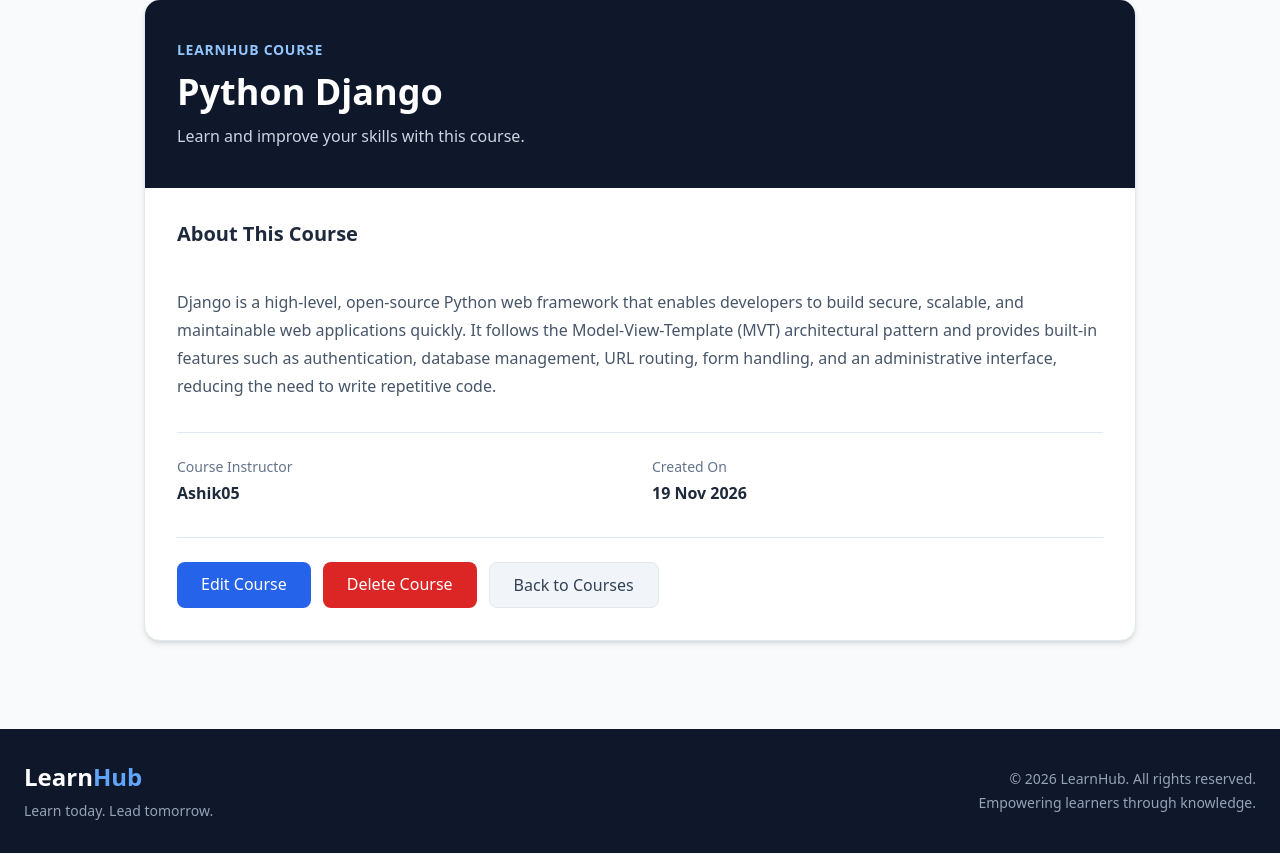
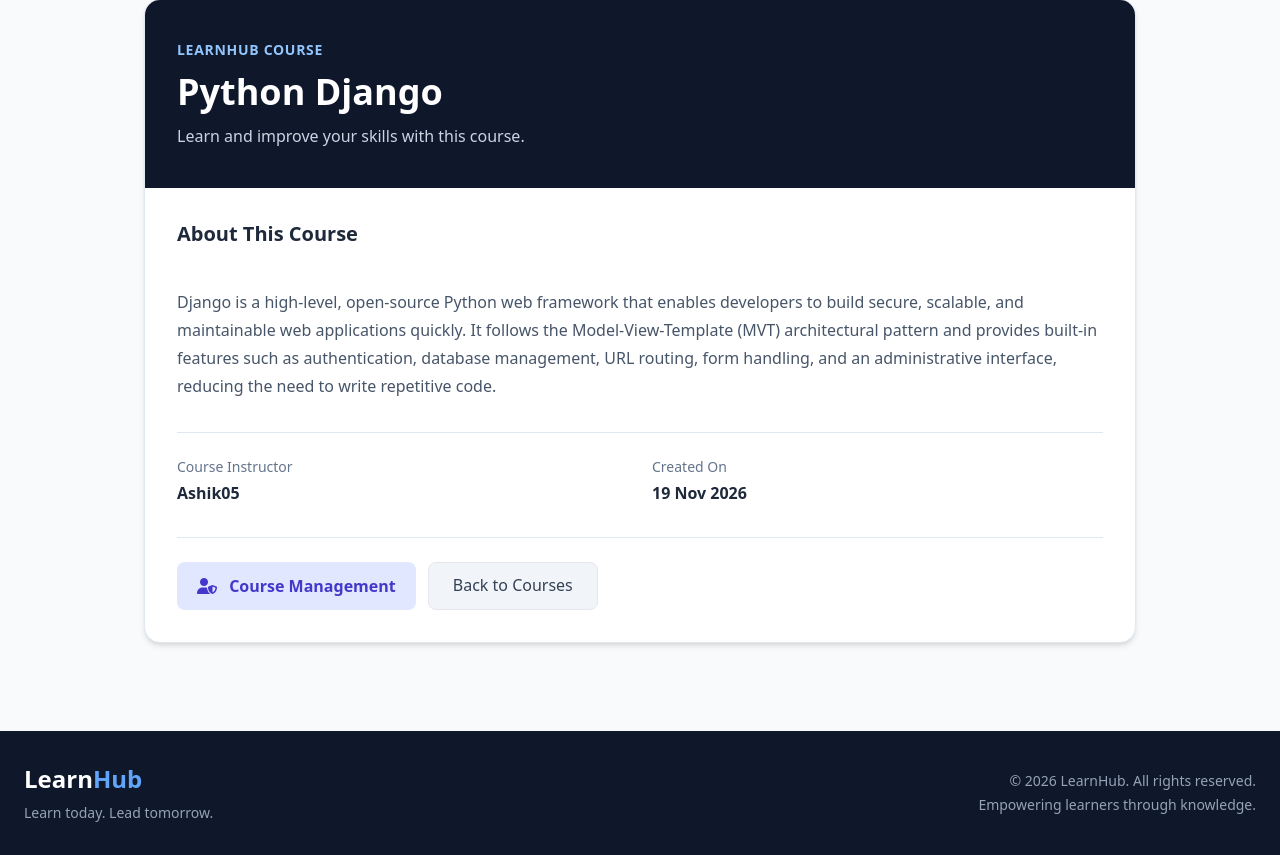
Before and after one commit to Ashik05102005/LearnHub, a Django app: page /course/course_details/2/ in a window 1280 px wide. Shown: the part 157-1012 px from the top of the page. Run offline with Django 5.2, Linux system fonts and the light colour scheme; a user stored in the database is signed in; data comes from the database, SQL or seed files in the repository; some libraries are stand-ins or nearby versions.

Commit message:
remove the enroll now button from enrolled or rejected students

```diff
--- a/courses/templates/course_details.html
+++ b/courses/templates/course_details.html
@@ -68,27 +68,43 @@
 
                 {% if can_manage_course %}
 
-                    <a href="{% url 'edit_course' course.id %}"
-                       class="px-6 py-2.5 bg-blue-600 hover:bg-blue-700 text-white font-medium rounded-lg transition">
-                        Edit Course
-                    </a>
+                    <!-- Admin / Course Instructor -->
+                    <span class="bg-indigo-100 text-indigo-700 px-5 py-3 rounded-lg font-semibold">
+                        <i class="fa-solid fa-user-shield mr-2"></i>
+                        Course Management
+                    </span>
 
-                    <a href="{% url 'delete_course' course.id %}"
-                       class="px-6 py-2.5 bg-red-600 hover:bg-red-700 text-white font-medium rounded-lg transition">
-                        Delete Course
-                    </a>
+                {% elif enrollment %}
+
+                    {% if enrollment.status == 'Pending' %}
+
+                        <span class="bg-yellow-100 text-yellow-700 px-5 py-3 rounded-lg font-semibold">
+                            <i class="fa-solid fa-clock mr-2"></i>
+                            Enrollment Pending
+                        </span>
+
+                    {% elif enrollment.status == 'Approved' %}
+
+                        <span class="bg-green-100 text-green-700 px-5 py-3 rounded-lg font-semibold">
+                            <i class="fa-solid fa-circle-check mr-2"></i>
+                            Enrolled Successfully
+                        </span>
+
+                    {% elif enrollment.status == 'Rejected' %}
+
+                        <span class="bg-red-100 text-red-700 px-5 py-3 rounded-lg font-semibold">
+                            <i class="fa-solid fa-circle-xmark mr-2"></i>
+                            Enrollment Rejected
+                        </span>
+
+                    {% endif %}
 
                 {% else %}
 
-                    <form method="POST"
-                          action="{% url 'enroll_course' course.id %}">
-                        {% csrf_token %}
-
-                        <button type="submit"
-                                class="px-6 py-2.5 bg-blue-600 hover:bg-blue-700 text-white font-medium rounded-lg transition">
-                            Enroll Now
-                        </button>
-                    </form>
+                    <a href="{% url 'enroll_course' course.id %}"
+                    class="bg-blue-600 hover:bg-blue-700 text-white px-6 py-3 rounded-lg font-semibold transition">
+                        Enroll Now
+                    </a>
 
                 {% endif %}
 
--- a/courses/views.py
+++ b/courses/views.py
@@ -4,6 +4,7 @@ from django.contrib.auth.decorators import login_required , permission_required
 from .form import CourseForm
 from .models import Courses
 from django.contrib import messages
+from enrollments.models import Enrollment
 
 # Create your views here.
 @login_required
@@ -52,9 +53,19 @@ def course_details(request,course_id):
 
     is_instructor = request.user.groups.filter(name='Instructor').exists()
 
+    is_student = request.user.groups.filter(name='Student').exists()
+
     can_manage_course = (is_admin or is_instructor and course.instructor == request.user)
 
-    return render(request,'course_details.html',{'course':course , 'can_manage_course' : can_manage_course })
+    enrollment = None
+
+    if is_student :
+        enrollment = Enrollment.objects.filter(
+            student = request.user ,
+            course = course
+        ).first()
+
+    return render(request,'course_details.html',{'course':course , 'can_manage_course' : can_manage_course ,'enrollment':enrollment})
 
 @login_required
 def edit_course(request , course_id):
--- a/enrollments/templates/my_enrollment.html
+++ b/enrollments/templates/my_enrollment.html
@@ -63,7 +63,7 @@
 
                     {% if enrollment.status == 'Approved' %}
 
-                        <a href="#"
+                        <a href="{% url 'course_details' enrollment.course.id %}"
                            class="block text-center bg-blue-600 hover:bg-blue-700 text-white py-2 rounded-lg">
                             View Course
                         </a>
```
